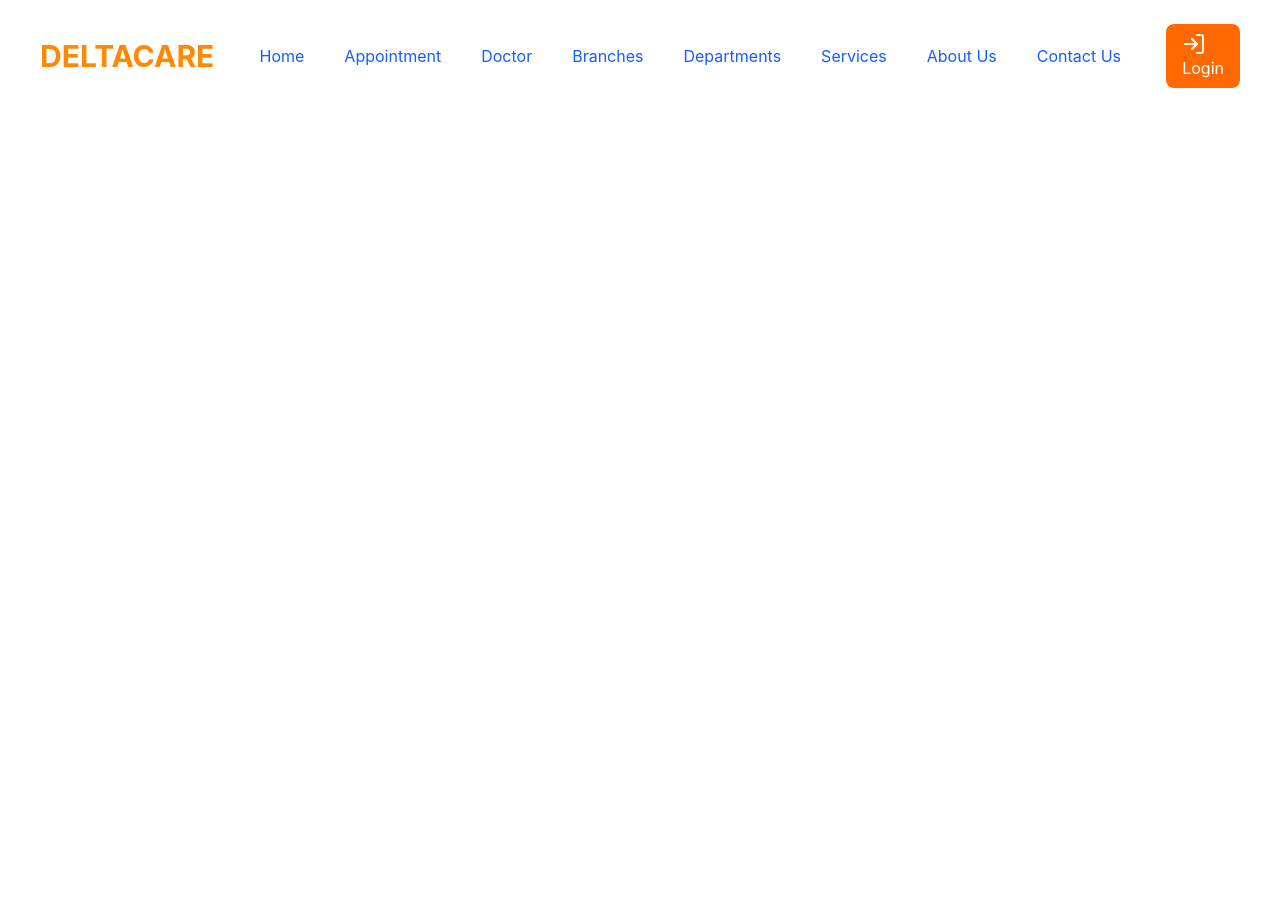
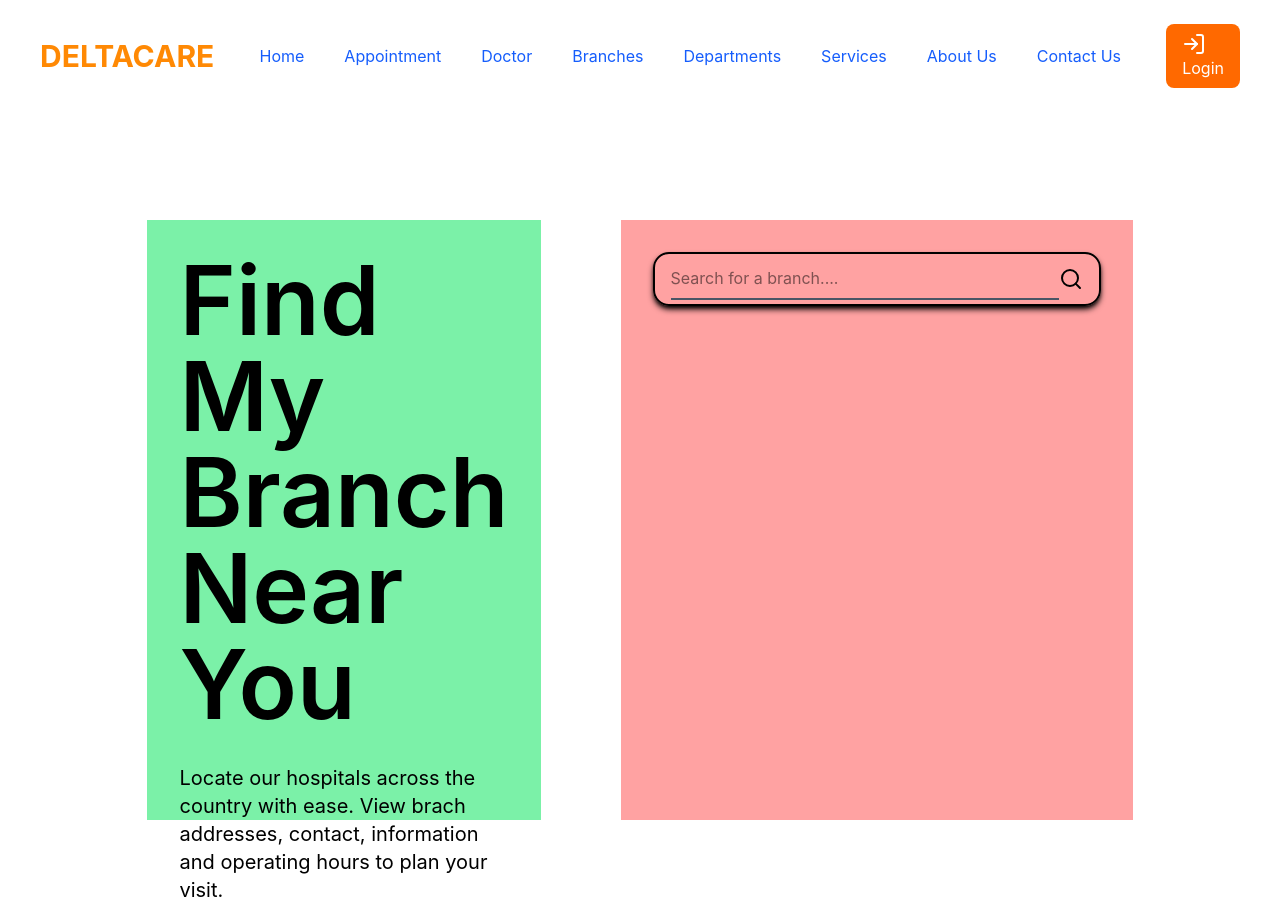
Before and after one commit to op2624685-sys/Hospital-Management-System, a React app in the folder Frontend/: page /branches in a window 1280 px wide. Before the commit the page ends 800 px from the top, so only its background shows below. Built offline with nearby package versions, Linux system fonts and the light colour scheme; the HTML template or start-up script is replaced by a standard one.

Commit message:
branch page

```diff
--- a/Frontend/src/pages/Branch.jsx
+++ b/Frontend/src/pages/Branch.jsx
@@ -1,12 +1,26 @@
 import React from 'react'
 import Header from '../components/Header'
+import { Search } from 'lucide-react'
 
 const Branch = () => {
   return (
     <div className='mt-20 px-20 py-5'>
       <Header />
-      <div>
+      <div className='flex justify-center items-center mt-20 px-30'>
+        <div className='section-1 flex flex-col m-10 p-8 h-150 w-1/2 bg-green-300 '>
+          <h2 className='text-8xl font-semibold mb-2'>Find My Branch Near You</h2>
+          <p className='text-xl mt-6'>Locate our hospitals across the country with ease. View brach addresses, contact, information and operating hours to plan your visit.</p>
+        </div>
+        <div className='section-2 m-10 p-8 h-150 w-2/3 bg-red-300'>
+          <form className='flex justify-between py-1 px-4 border-2 rounded-2xl shadow-md shadow-black border-black w-md'>
+            <input className='block w-full py-2 px-0 text-md text-black bg-transparent border-0 border-b-2 border-gray-600 appearance-none focus:outline-none focus:ring-0 focus:text-gray-800 focus:border-gray-800 peer' type="search" id="branch_search" name="brach_search" placeholder="Search for a branch...." />
+            <button className='cursor-pointer active:scale-80' type="submit"><Search /></button>
+          </form>
 
+
+
+
+        </div>
       </div>
     </div>
   )
```
